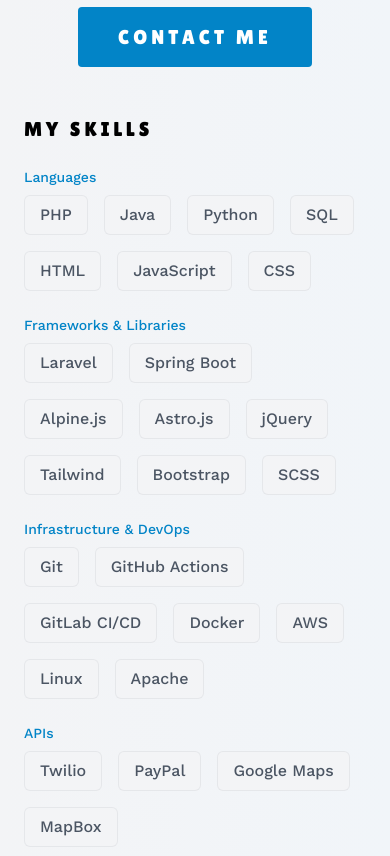
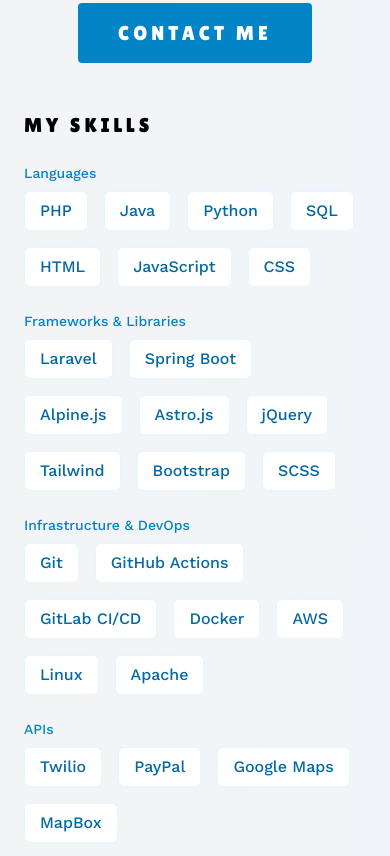
Before and after one commit to sossef/monsefrachid.com, an Astro site: page / in a window 390 px wide. Shown: the part 1749-2605 px from the top of the page. Built offline with nearby package versions, Linux system fonts and the light colour scheme; Astro itself is replaced by a stand-in of ours; a web font is replaced by a local one.

Commit message:
Some mobile responsiveness adjustments

```diff
--- a/src/pages/index.astro
+++ b/src/pages/index.astro
@@ -107,7 +107,7 @@
 
 			<div class="flex flex-col items-center w-full max-w-7xl mx-auto px-6">
 
-				<h2 class="block text-black text-4xl font-bold uppercase">About Me</h2>
+				<h2 class="block text-black text-3xl lg:text-4xl font-bold uppercase">About Me</h2>
 
 				<span class="block w-16 border-b-4 rounded border-sky-600 my-6"></span>
 
@@ -141,50 +141,50 @@
 							<div>
 								<h4 class="text-sm text-sky-600 font-medium mb-2">Languages</h4>
 								<div class="flex flex-wrap gap-4">
-									<span class="inline-flex items-center rounded-md bg-gray-100 px-4 py-2 font-medium text-gray-600 ring-1 ring-inset ring-gray-500/10">PHP</span>
-									<span class="inline-flex items-center rounded-md bg-gray-100 px-4 py-2 font-medium text-gray-600 ring-1 ring-inset ring-gray-500/10">Java</span>
-									<span class="inline-flex items-center rounded-md bg-gray-100 px-4 py-2 font-medium text-gray-600 ring-1 ring-inset ring-gray-500/10">Python</span>
-									<span class="inline-flex items-center rounded-md bg-gray-100 px-4 py-2 font-medium text-gray-600 ring-1 ring-inset ring-gray-500/10">SQL</span>
-									<span class="inline-flex items-center rounded-md bg-gray-100 px-4 py-2 font-medium text-gray-600 ring-1 ring-inset ring-gray-500/10">HTML</span>
-									<span class="inline-flex items-center rounded-md bg-gray-100 px-4 py-2 font-medium text-gray-600 ring-1 ring-inset ring-gray-500/10">JavaScript</span>
-									<span class="inline-flex items-center rounded-md bg-gray-100 px-4 py-2 font-medium text-gray-600 ring-1 ring-inset ring-gray-500/10">CSS</span>
+									<span class="inline-flex items-center rounded-md bg-white px-4 py-2 font-medium text-sky-700 ring-1 ring-inset ring-sky-500/10">PHP</span>
+									<span class="inline-flex items-center rounded-md bg-white px-4 py-2 font-medium text-sky-700 ring-1 ring-inset ring-sky-500/10">Java</span>
+									<span class="inline-flex items-center rounded-md bg-white px-4 py-2 font-medium text-sky-700 ring-1 ring-inset ring-sky-500/10">Python</span>
+									<span class="inline-flex items-center rounded-md bg-white px-4 py-2 font-medium text-sky-700 ring-1 ring-inset ring-sky-500/10">SQL</span>
+									<span class="inline-flex items-center rounded-md bg-white px-4 py-2 font-medium text-sky-700 ring-1 ring-inset ring-sky-500/10">HTML</span>
+									<span class="inline-flex items-center rounded-md bg-white px-4 py-2 font-medium text-sky-700 ring-1 ring-inset ring-sky-500/10">JavaScript</span>
+									<span class="inline-flex items-center rounded-md bg-white px-4 py-2 font-medium text-sky-700 ring-1 ring-inset ring-sky-500/10">CSS</span>
 								</div>
 							</div>
 
 							<div>
 								<h4 class="text-sm text-sky-600 font-medium mb-2">Frameworks & Libraries</h4>
 								<div class="flex flex-wrap gap-4">
-									<span class="inline-flex items-center rounded-md bg-gray-100 px-4 py-2 font-medium text-gray-600 ring-1 ring-inset ring-gray-500/10">Laravel</span>
-									<span class="inline-flex items-center rounded-md bg-gray-100 px-4 py-2 font-medium text-gray-600 ring-1 ring-inset ring-gray-500/10">Spring Boot</span>
-									<span class="inline-flex items-center rounded-md bg-gray-100 px-4 py-2 font-medium text-gray-600 ring-1 ring-inset ring-gray-500/10">Alpine.js</span>
-									<span class="inline-flex items-center rounded-md bg-gray-100 px-4 py-2 font-medium text-gray-600 ring-1 ring-inset ring-gray-500/10">Astro.js</span>
-									<span class="inline-flex items-center rounded-md bg-gray-100 px-4 py-2 font-medium text-gray-600 ring-1 ring-inset ring-gray-500/10">jQuery</span>
-									<span class="inline-flex items-center rounded-md bg-gray-100 px-4 py-2 font-medium text-gray-600 ring-1 ring-inset ring-gray-500/10">Tailwind</span>
-									<span class="inline-flex items-center rounded-md bg-gray-100 px-4 py-2 font-medium text-gray-600 ring-1 ring-inset ring-gray-500/10">Bootstrap</span>
-									<span class="inline-flex items-center rounded-md bg-gray-100 px-4 py-2 font-medium text-gray-600 ring-1 ring-inset ring-gray-500/10">SCSS</span>
+									<span class="inline-flex items-center rounded-md bg-white px-4 py-2 font-medium text-sky-700 ring-1 ring-inset ring-sky-500/10">Laravel</span>
+									<span class="inline-flex items-center rounded-md bg-white px-4 py-2 font-medium text-sky-700 ring-1 ring-inset ring-sky-500/10">Spring Boot</span>
+									<span class="inline-flex items-center rounded-md bg-white px-4 py-2 font-medium text-sky-700 ring-1 ring-inset ring-sky-500/10">Alpine.js</span>
+									<span class="inline-flex items-center rounded-md bg-white px-4 py-2 font-medium text-sky-700 ring-1 ring-inset ring-sky-500/10">Astro.js</span>
+									<span class="inline-flex items-center rounded-md bg-white px-4 py-2 font-medium text-sky-700 ring-1 ring-inset ring-sky-500/10">jQuery</span>
+									<span class="inline-flex items-center rounded-md bg-white px-4 py-2 font-medium text-sky-700 ring-1 ring-inset ring-sky-500/10">Tailwind</span>
+									<span class="inline-flex items-center rounded-md bg-white px-4 py-2 font-medium text-sky-700 ring-1 ring-inset ring-sky-500/10">Bootstrap</span>
+									<span class="inline-flex items-center rounded-md bg-white px-4 py-2 font-medium text-sky-700 ring-1 ring-inset ring-sky-500/10">SCSS</span>
 								</div>
 							</div>
 
 							<div>
 								<h4 class="text-sm text-sky-600 font-medium mb-2">Infrastructure & DevOps</h4>
 								<div class="flex flex-wrap gap-4">
-									<span class="inline-flex items-center rounded-md bg-gray-100 px-4 py-2 font-medium text-gray-600 ring-1 ring-inset ring-gray-500/10">Git</span>
-									<span class="inline-flex items-center rounded-md bg-gray-100 px-4 py-2 font-medium text-gray-600 ring-1 ring-inset ring-gray-500/10">GitHub Actions</span>
-									<span class="inline-flex items-center rounded-md bg-gray-100 px-4 py-2 font-medium text-gray-600 ring-1 ring-inset ring-gray-500/10">GitLab CI/CD</span>
-									<span class="inline-flex items-center rounded-md bg-gray-100 px-4 py-2 font-medium text-gray-600 ring-1 ring-inset ring-gray-500/10">Docker</span>
-									<span class="inline-flex items-center rounded-md bg-gray-100 px-4 py-2 font-medium text-gray-600 ring-1 ring-inset ring-gray-500/10">AWS</span>
-									<span class="inline-flex items-center rounded-md bg-gray-100 px-4 py-2 font-medium text-gray-600 ring-1 ring-inset ring-gray-500/10">Linux</span>
-									<span class="inline-flex items-center rounded-md bg-gray-100 px-4 py-2 font-medium text-gray-600 ring-1 ring-inset ring-gray-500/10">Apache</span>
+									<span class="inline-flex items-center rounded-md bg-white px-4 py-2 font-medium text-sky-700 ring-1 ring-inset ring-sky-500/10">Git</span>
+									<span class="inline-flex items-center rounded-md bg-white px-4 py-2 font-medium text-sky-700 ring-1 ring-inset ring-sky-500/10">GitHub Actions</span>
+									<span class="inline-flex items-center rounded-md bg-white px-4 py-2 font-medium text-sky-700 ring-1 ring-inset ring-sky-500/10">GitLab CI/CD</span>
+									<span class="inline-flex items-center rounded-md bg-white px-4 py-2 font-medium text-sky-700 ring-1 ring-inset ring-sky-500/10">Docker</span>
+									<span class="inline-flex items-center rounded-md bg-white px-4 py-2 font-medium text-sky-700 ring-1 ring-inset ring-sky-500/10">AWS</span>
+									<span class="inline-flex items-center rounded-md bg-white px-4 py-2 font-medium text-sky-700 ring-1 ring-inset ring-sky-500/10">Linux</span>
+									<span class="inline-flex items-center rounded-md bg-white px-4 py-2 font-medium text-sky-700 ring-1 ring-inset ring-sky-500/10">Apache</span>
 								</div>
 							</div>
 
 							<div>
 								<h4 class="text-sm text-sky-600 font-medium mb-2">APIs</h4>
 								<div class="flex flex-wrap gap-4">
-									<span class="inline-flex items-center rounded-md bg-gray-100 px-4 py-2 font-medium text-gray-600 ring-1 ring-inset ring-gray-500/10">Twilio</span>
-									<span class="inline-flex items-center rounded-md bg-gray-100 px-4 py-2 font-medium text-gray-600 ring-1 ring-inset ring-gray-500/10">PayPal</span>
-									<span class="inline-flex items-center rounded-md bg-gray-100 px-4 py-2 font-medium text-gray-600 ring-1 ring-inset ring-gray-500/10">Google Maps</span>
-									<span class="inline-flex items-center rounded-md bg-gray-100 px-4 py-2 font-medium text-gray-600 ring-1 ring-inset ring-gray-500/10">MapBox</span>
+									<span class="inline-flex items-center rounded-md bg-white px-4 py-2 font-medium text-sky-700 ring-1 ring-inset ring-sky-500/10">Twilio</span>
+									<span class="inline-flex items-center rounded-md bg-white px-4 py-2 font-medium text-sky-700 ring-1 ring-inset ring-sky-500/10">PayPal</span>
+									<span class="inline-flex items-center rounded-md bg-white px-4 py-2 font-medium text-sky-700 ring-1 ring-inset ring-sky-500/10">Google Maps</span>
+									<span class="inline-flex items-center rounded-md bg-white px-4 py-2 font-medium text-sky-700 ring-1 ring-inset ring-sky-500/10">MapBox</span>
 								</div>
 							</div>
 
@@ -202,7 +202,7 @@
 
 			<div class="flex flex-col items-center w-full max-w-7xl mx-auto px-6">
 
-				<h2 class="block text-black text-4xl font-bold uppercase">My Projects</h2>
+				<h2 class="block text-black text-3xl lg:text-4xl font-bold uppercase">My Projects</h2>
 
 				<span class="block w-16 border-b-4 rounded border-sky-600 my-6"></span>
 
@@ -330,13 +330,13 @@
 
 			<div class="flex flex-col items-center w-full max-w-7xl mx-auto px-6">
 
-				<h2 class="block text-black text-4xl font-bold uppercase">Contact</h2>
+				<h2 class="block text-black text-3xl lg:text-4xl font-bold uppercase">Contact</h2>
 
 				<span class="block w-16 border-b-4 rounded border-sky-600 my-6"></span>
 
-				<p class="w-full max-w-4xl text-xl text-center">Feel free to reach out to me by submitting the form below and I will get back to you as soon as possible.</p>
+				<p class="w-full max-w-4xl lg:text-xl text-center">Feel free to reach out to me by submitting the form below and I will get back to you as soon as possible.</p>
 
-				<form class="w-full max-w-4xl bg-white shadow-lg px-4 py-6 lg:px-16 lg:py-12 mt-12 space-y-4 lg:space-y-8">
+				<form class="w-full max-w-4xl bg-white shadow-lg px-4 py-6 lg:px-16 lg:py-12 mt-8 space-y-4 lg:space-y-8">
 
 					<div class="space-y-2">
 						<div class="w-full font-semibold text-gray-800">Name</div>
@@ -371,29 +371,20 @@
 		</section>
 
 		<footer class="bg-gradient-to-l from-gray-900 to-black text-gray-100">
-
-			<div class="w-full max-w-7xl mx-auto px-6">
-
-				<div class="grid grid-cols-2 gap-x-56 py-12 lg:py-20 border-b border-gray-700 space-y-8 lg:space-y-0">
-					<div class="col-span-full lg:col-span-1 space-y-4">
-						<div class="text-2xl uppercase">Monsef Rachid</div>
-						<p class="text-sm">Information technology consultant and software engineer with extensive experience in web application development and information retrieval across a wide range of industries.</p>
-					</div>
-					<div class="col-span-full lg:col-span-1 space-y-4">
-						<div class="text-2xl uppercase">Social</div>
-						<div class="flex justify-start gap-x-4 text-2xl">
-							<a class="hover:text-sky-400" target="_blank" href="https://www.linkedin.com/in/monsef-rachid-92720a41/"><i class="fa-brands fa-linkedin-in"></i></a>
-							<a class="hover:text-sky-400" target="_blank" href="https://github.com/sossef"><i class="fa-brands fa-github"></i></a>
-						</div>
+			<div class="w-full max-w-4xl mx-auto px-6">
+				<div class="py-12 border-b border-gray-700 space-y-6 text-center">
+					<div class="text-2xl uppercase">Monsef Rachid</div>
+					<p class="max-w-2xl mx-auto text-sm">Information technology consultant and software engineer with extensive experience in web application development and information retrieval across a wide range of industries.</p>
+					<div class="flex justify-center gap-x-4 text-2xl">
+						<a class="hover:text-sky-400" target="_blank" href="https://www.linkedin.com/in/monsef-rachid-92720a41/"><i class="fa-brands fa-linkedin-in"></i></a>
+						<a class="hover:text-sky-400" target="_blank" href="https://github.com/sossef"><i class="fa-brands fa-github"></i></a>
 					</div>
 				</div>
 				<div class="py-8 text-sm text-center">
 					Copyright 2024. Made by <b>Monsef Rachid</b>
 				</div>
 			</div>
-
 		</footer>
-
 
 	</body>
 </html>
```
